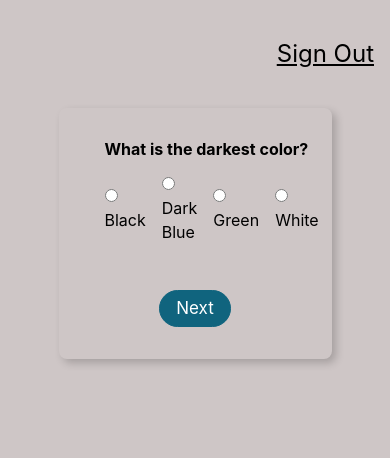
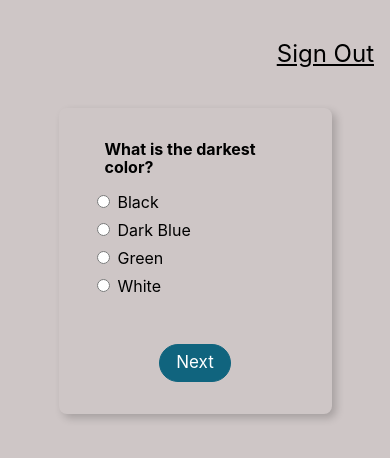
Before and after one commit to kh-khalil/mcq-exam-app, a React (Create React App) app: page / in a window 390 px wide. Both pictures are taken after typing "Sample", "name@example.com", "Sample123" into the empty fields and a click on the button "Login". Shown: the top 458 px of the page. Built offline with nearby package versions, Linux system fonts and the light colour scheme.

Commit message:
question responsivness

```diff
--- /dev/null
+++ b/src/components/Exam/Question.css
@@ -0,0 +1,14 @@
+@media (max-width: 610px) {
+   .text {
+      font-size: 16px;
+   }
+
+   #question_answers {
+      flex-direction: column;
+      float: left;
+   }
+
+   #question_answers label {
+      width: 100%;
+   }
+}
--- a/src/components/Exam/Question.js
+++ b/src/components/Exam/Question.js
@@ -1,6 +1,7 @@
 import React from 'react';
 import { Formik } from 'formik';
 import * as Yup from "yup";
+import './Question.css';
 
 const Question = ({
    questionAndAnswer,
@@ -33,10 +34,10 @@ const Question = ({
             handleChange
          } = props;
          return (
-            <form className='form pa4 br3 shadow-5 w-70 center' onSubmit={handleSubmit}>
-               <fieldset id="favorite_movies" className="bn">
+            <form className='form pa4 br3 shadow-5 w-70 w-50-l center' onSubmit={handleSubmit}>
+               <fieldset className="bn">
                   <legend className="fw7 mb2">{questionAndAnswer.question}</legend>
-                  <div className="flex items-center mb2 custom-control">
+                  <div id="question_answers" className="flex items-center mb2 custom-control">
                      {questionAndAnswer.answers.map((answer, key) => (
                         <label key={key} className="lh-copy mr3 custom-control-label">
                            <input
```
